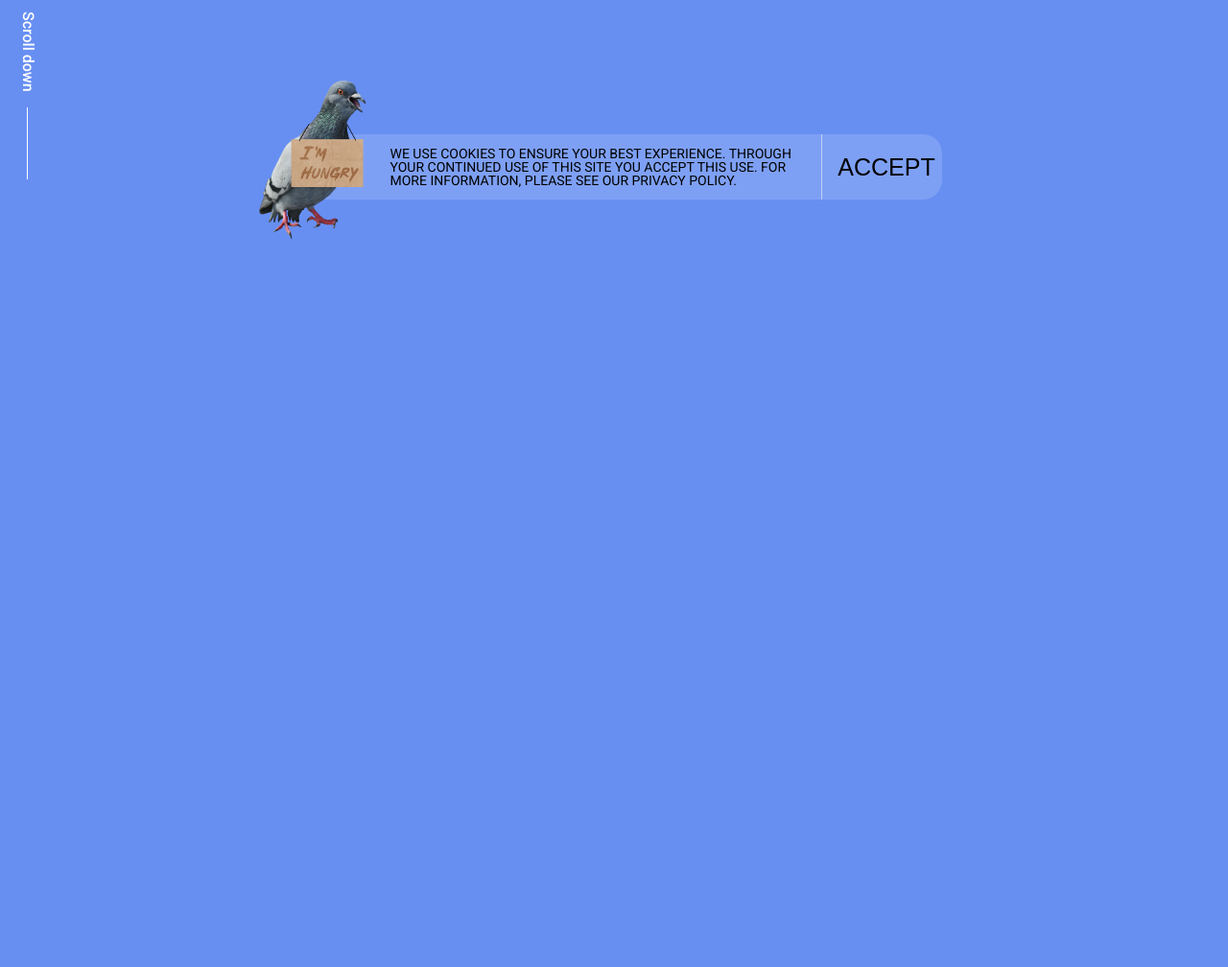
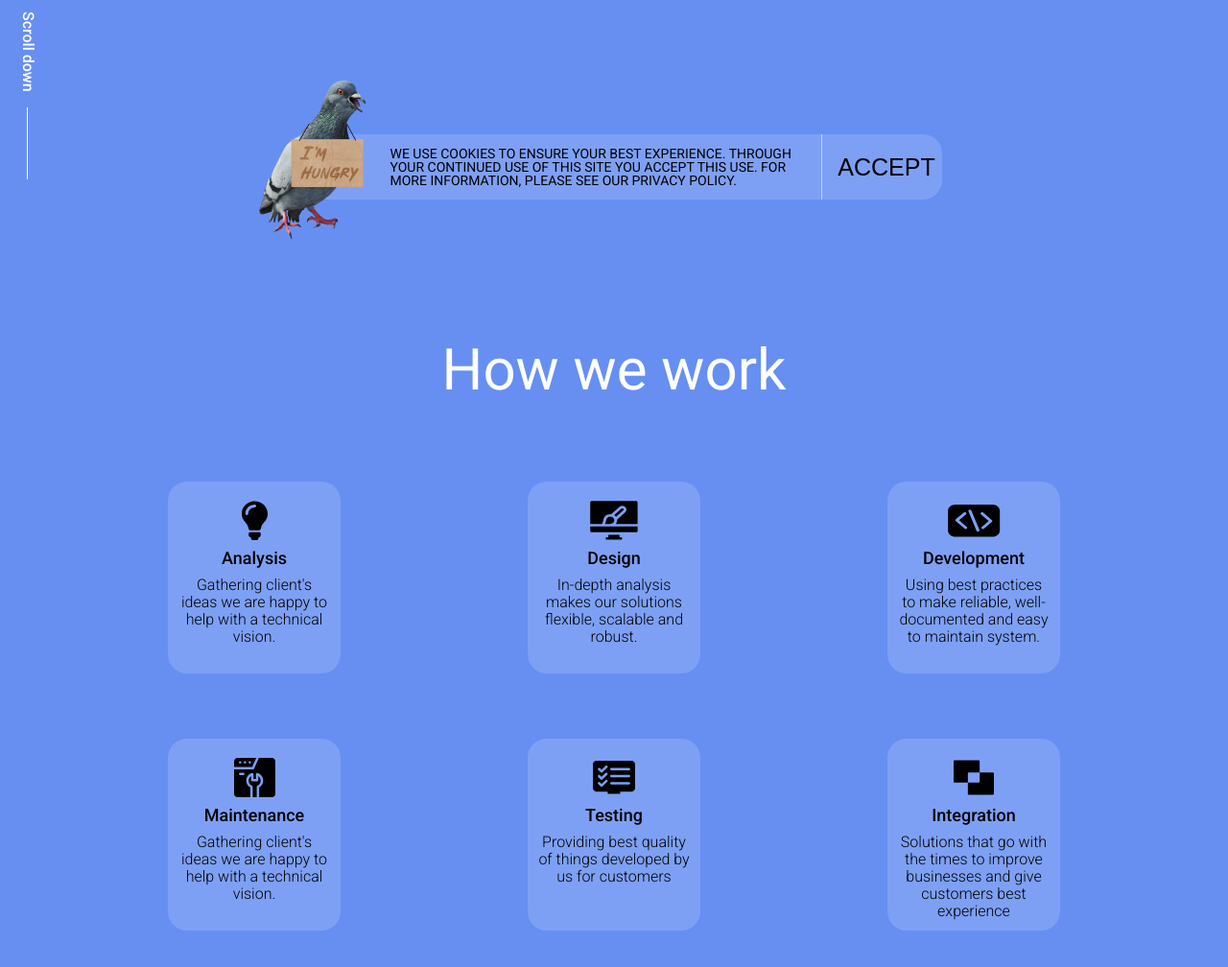
Before and after one commit to Ivanushka15/live_streaming, a website: page index.html in a window 1280 px wide. Shown: the part 580-1588 px from the top of the page at 96% size. Before the commit the page ends 880 px from the top, so only its background shows below. Drawn offline with nearby package versions, Linux system fonts and the light colour scheme; files that its build step writes are made by us from their sources.

Commit message:
work section implementation

```diff
--- a/index.html
+++ b/index.html
@@ -66,6 +66,67 @@
         </div>
       </div>
     </section>
+
+    <section class="work-section">
+      <div class="container">
+        <div class="work">
+          <h2 class="work__title">How we work</h2>
+
+          <div class="work__cards-wrapper">
+
+            <figure class="info-card card--analysis" aria-label="card analysis">
+              <svg class="info-card__icon icon--bulb" aria-label="bulb img">
+                <use href="assets/sprites.svg#bulb-icon"></use>
+              </svg>
+              <h3 class="info-card__title">Analysis</h3>
+              <p class="info-card__desc">Gathering client's ideas we are happy to help with a technical vision.</p>
+            </figure>
+
+            <figure class="info-card card--design" aria-label="card design">
+              <svg class="info-card__icon icon--design" aria-label="design img">
+                <use href="assets/sprites.svg#design-icon"></use>
+              </svg>
+              <h3 class="info-card__title">Design</h3>
+              <p class="info-card__desc">In-depth analysis makes our solutions flexible, scalable and robust.</p>
+            </figure>
+
+            <figure class="info-card card--dev" aria-label="dev card">
+              <svg class="info-card__icon icon--dev" aria-label="dev img">
+                <use href="assets/sprites.svg#dev-icon"></use>
+              </svg>
+              <h3 class="info-card__title">Development</h3>
+              <p class="info-card__desc">Using best practices to make reliable, well-documented and easy to maintain system.</p>
+            </figure>
+
+            <figure class="info-card card--maintenance" aria-label="maintenance card">
+              <svg class="info-card__icon icon--maintenance" aria-label="maintenance img">
+                <use href="assets/sprites.svg#maintenance-icon"></use>
+              </svg>
+              <h3 class="info-card__title">Maintenance</h3>
+              <p class="info-card__desc">Gathering client's ideas we are happy to help with a technical vision.</p>
+            </figure>
+
+            <figure class="info-card card--testing" aria-label="testing card">
+              <svg class="info-card__icon icon--testing" aria-label="testing img">
+                <use href="assets/sprites.svg#testing-icon"></use>
+              </svg>
+              <h3 class="info-card__title">Testing</h3>
+              <p class="info-card__desc">Providing best quality of things developed by us for customers</p>
+            </figure>
+
+            <figure class="info-card card--integration" aria-label="integration card">
+              <svg class="info-card__icon icon--integration" aria-label="integration img">
+                <use href="assets/sprites.svg#integration-icon"></use>
+              </svg>
+              <h3 class="info-card__title">Integration</h3>
+              <p class="info-card__desc">Solutions that go with the times to improve businesses and give customers best experience</p>
+            </figure>
+
+          </div>
+        </div>
+      </div>
+    </section>
+
   </main>
 
 </body>
--- /dev/null
+++ b/styles/_cards.scss
@@ -0,0 +1,57 @@
+@use 'variables' as v;
+@use 'mixins' as m;
+@use 'sass:color';
+
+.info-card {
+  width: 180px;
+  height: 200px;
+  padding: 20px 10px 0;
+  border-radius: 20px;
+  background-color: color.adjust(v.$color_white, $alpha: -0.85);
+
+  @include m.d-flex(start, center, nowrap, column, 0, 10px );
+
+  &__icon {
+    width: 25px;
+    height: 25px;
+    fill: v.$color_black;
+  }
+
+  &__title {
+    @include m.font(18px, 500, v.$color_black);
+    line-height: 100%;
+  }
+  &__desc {
+    @include m.font(16px, 300, v.$color_black);
+    line-height: 112%;
+    text-align: center;
+  }
+
+  &:hover {
+    cursor: pointer;
+    box-shadow: 0 4px 20px 0 rgba(0, 0, 0, 0.1);
+    background: color.adjust(v.$color_white, $alpha: -0.9);
+
+    .info-card__icon {
+      fill: #fff;
+    }
+    .info-card__title, .info-card__desc {
+      color: v.$color_white;
+    }
+  }
+
+  @media(max-width: v.$media_min) {
+    width: 140px;
+    height: 155px;
+
+    &__title {
+      @include m.font(14px, 500, v.$color_black);
+      line-height: 100%;
+    }
+    &__desc {
+      @include m.font(11px, 300, v.$color_black);
+      line-height: 112%;
+      text-align: center;
+    }
+  }
+}
--- a/styles/_importer.scss
+++ b/styles/_importer.scss
@@ -1,3 +1,5 @@
 @forward 'basic';
+@forward 'cards';
 @forward 'header';
 @forward 'hero';
+@forward 'work';
--- /dev/null
+++ b/styles/_work.scss
@@ -0,0 +1,109 @@
+@use 'variables' as v;
+@use 'mixins' as m;
+@use 'placeholders';
+@use 'sass:color';
+
+.work-section {
+  padding: 50px 20px 185px;
+
+
+  .work {
+    margin: 0 auto;
+    text-align: center;
+    &__title {
+      margin: 0 0 81px 0;
+      @include m.font(60px, 400, v.$color-white);
+
+      @media(max-width: v.$media_min) {
+        display: none;
+      }
+    }
+
+    &__cards-wrapper {
+      margin: 0 auto;
+      max-width: 930px;
+
+      display: grid;
+      grid-template-columns: repeat(3, 1fr);
+      grid-template-rows: (2, 1fr);
+      row-gap: 68px;
+      // column-gap: 198px;
+      justify-items: center;
+      align-items: center;
+      // place-items: center;
+      grid-template-areas:
+        "analysis design dev"
+        "maintenance testing integration";
+
+      .card--analysis {
+        grid-area: analysis;
+        justify-self: start;
+      }
+      .card--design {
+        grid-area: design;
+      }
+      .card--dev {
+        grid-area: dev;
+        justify-self: end;
+      }
+      .card--maintenance {
+        grid-area: maintenance;
+        justify-self: start;
+      }
+      .card--testing {
+        grid-area: testing;
+      }
+      .card--integration {
+        grid-area: integration;
+        justify-self: end;
+      }
+
+      .icon--bulb {
+        width: 29px;
+        height: 41px;
+      }
+      .icon--design {
+        width: 50px;
+        height: 41px;
+      }
+      .icon--dev {
+        width: 55px;
+        height: 41px;
+      }
+      .icon--maintenance {
+        width: 43px;
+        height: 41px;
+      }
+      .icon--testing {
+        width: 44px;
+        height: 41px;
+      }
+      .icon--integration {
+        width: 42px;
+        height: 41px;
+      }
+
+      @media(max-width: v.$media_md) {
+      display: grid;
+      grid-template-columns: repeat(2, 1fr);
+      grid-template-rows: (3, 1fr);
+      row-gap: 68px;
+      justify-items: center;
+      align-items: center;
+      grid-template-areas:
+        "dev analysis"
+        "design maintenance"
+        "integration testing";
+
+        .card--analysis,
+        .card--design,
+        .card--dev,
+        .card--maintenance,
+        .card--testing,
+        .card--integration {
+          justify-self: center;
+        }
+      }
+    }
+  }
+}
```
Also changed, not shown: assets/sprites.svg, styles/_hero.scss (renamed from styles/hero.scss).
